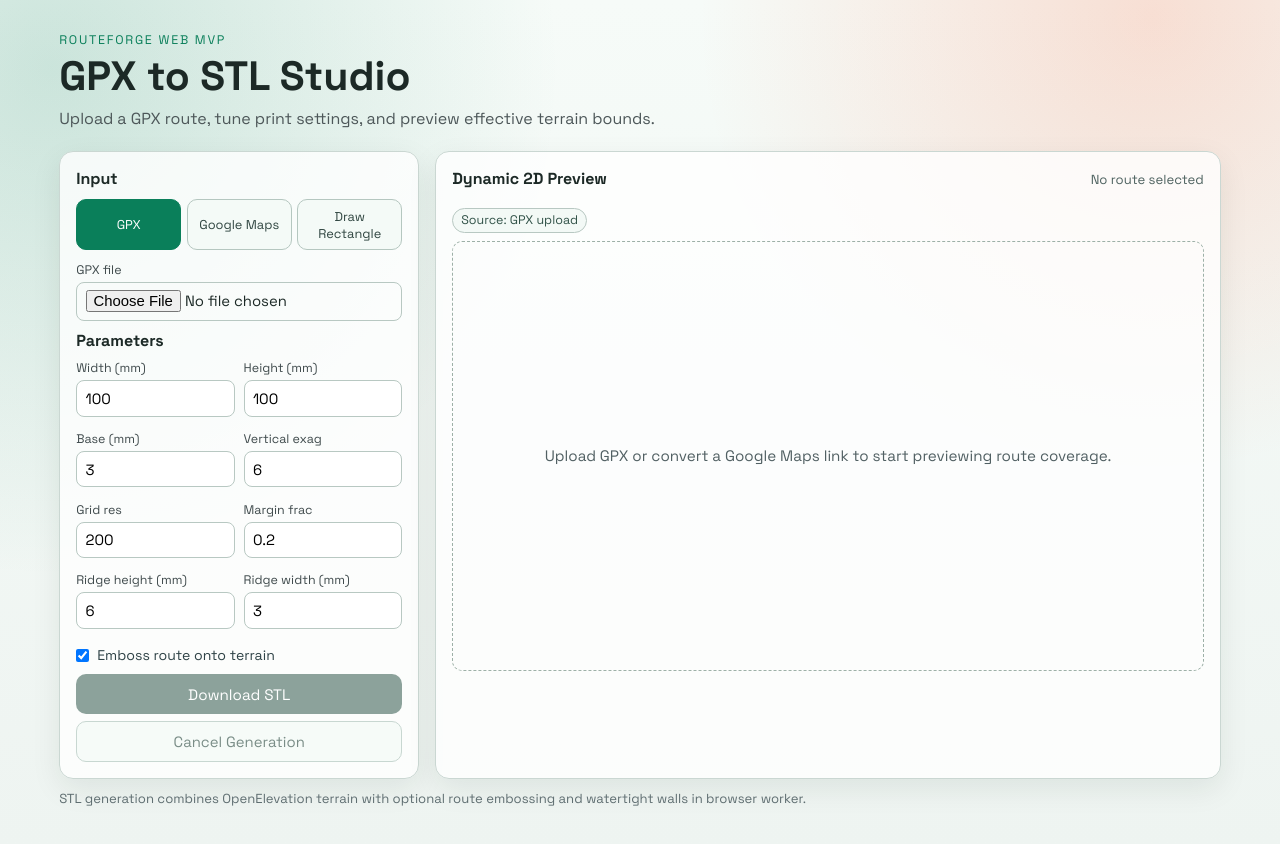
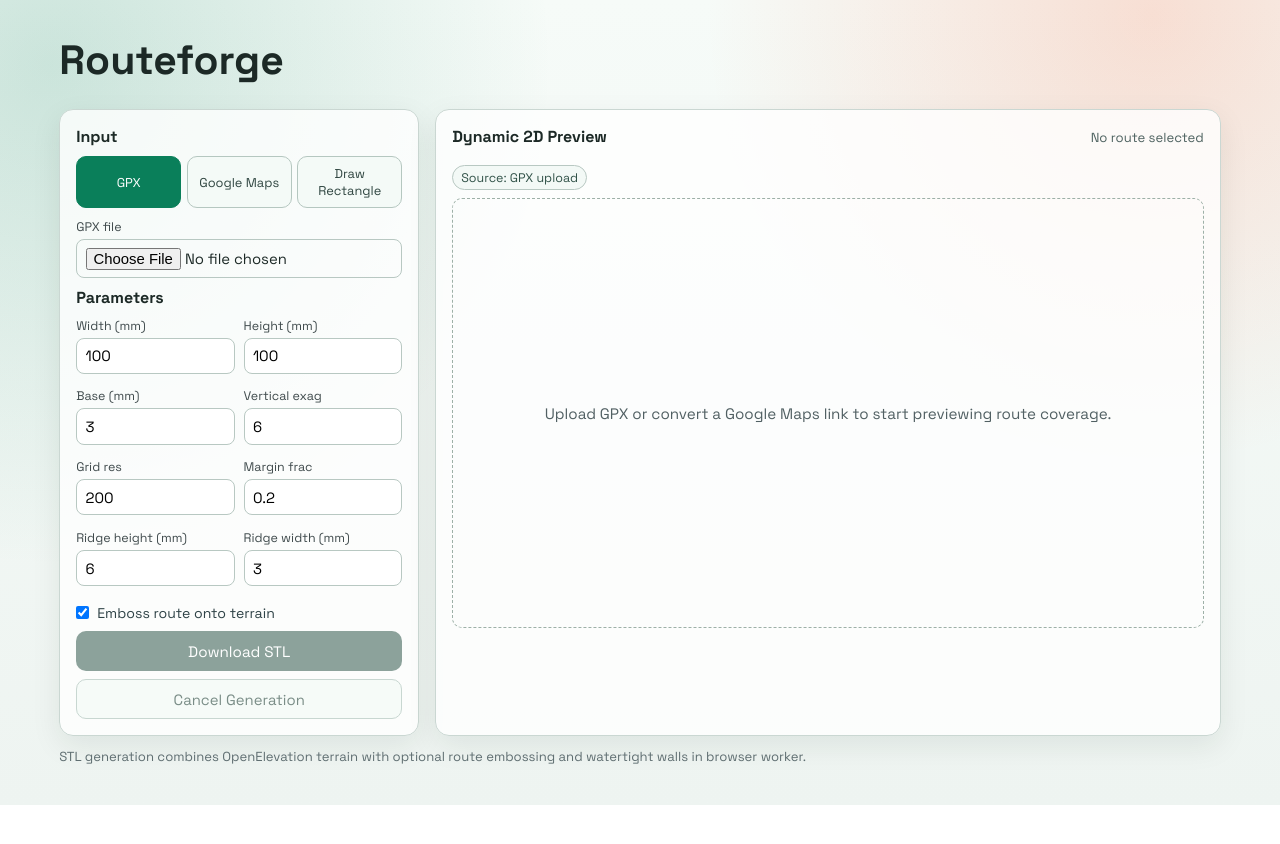
Before and after one commit to Joel-Keen/routeForge, a React (Vite) app in the folder web/: page / in a window 1280 px wide. Shown: the top 844 px of the page. After the commit the page ends 805 px from the top, so only its background shows below. Built offline with nearby package versions, Linux system fonts and the light colour scheme.

Commit message:
refactor: update header title and remove subtitle in App component

```diff
--- a/web/src/App.tsx
+++ b/web/src/App.tsx
@@ -555,11 +555,7 @@ function App() {
   return (
     <main className="app-shell">
       <header className="hero">
-        <p className="kicker">RouteForge Web MVP</p>
-        <h1>GPX to STL Studio</h1>
-        <p className="subtitle">
-          Upload a GPX route, tune print settings, and preview effective terrain bounds.
-        </p>
+        <h1>Routeforge</h1>
       </header>
 
       <section className="layout">
```
